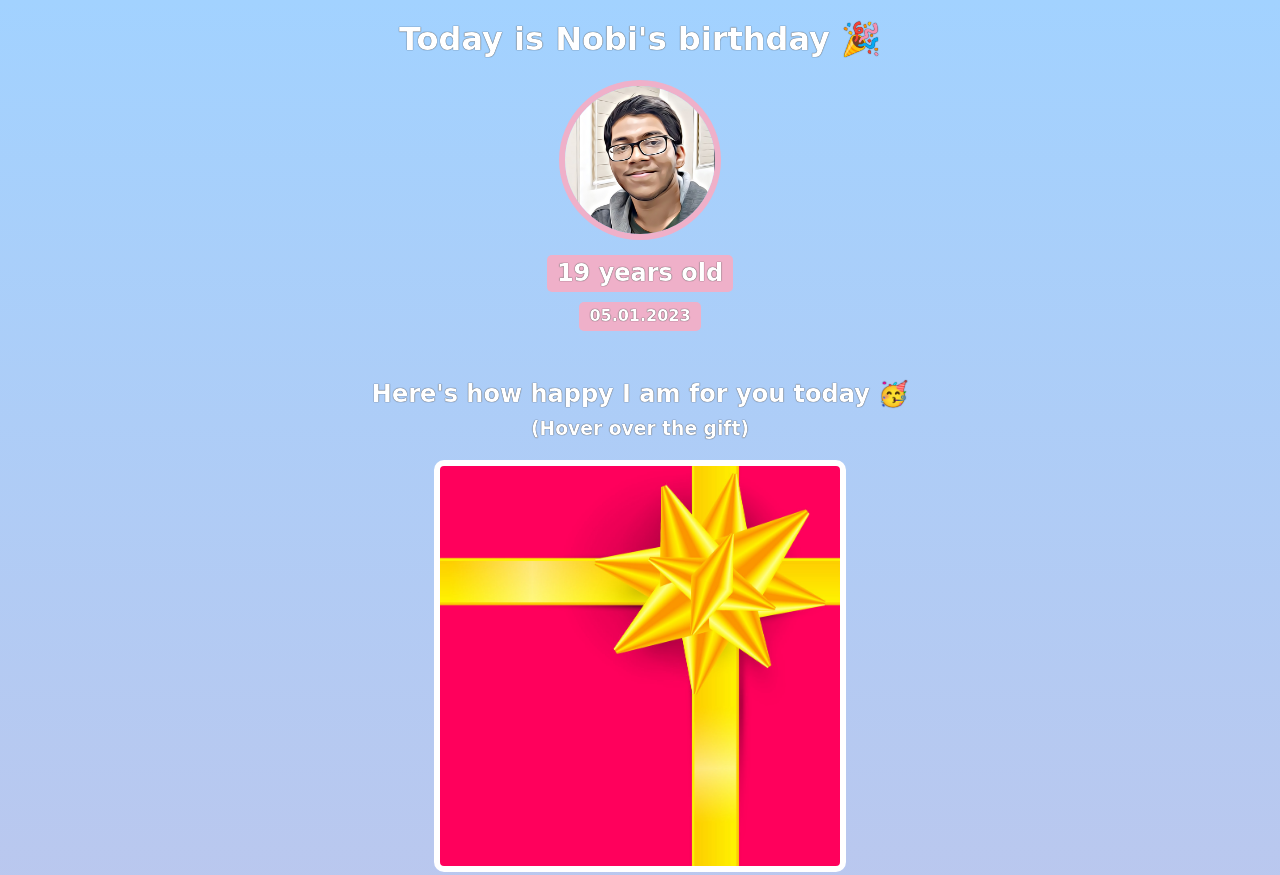
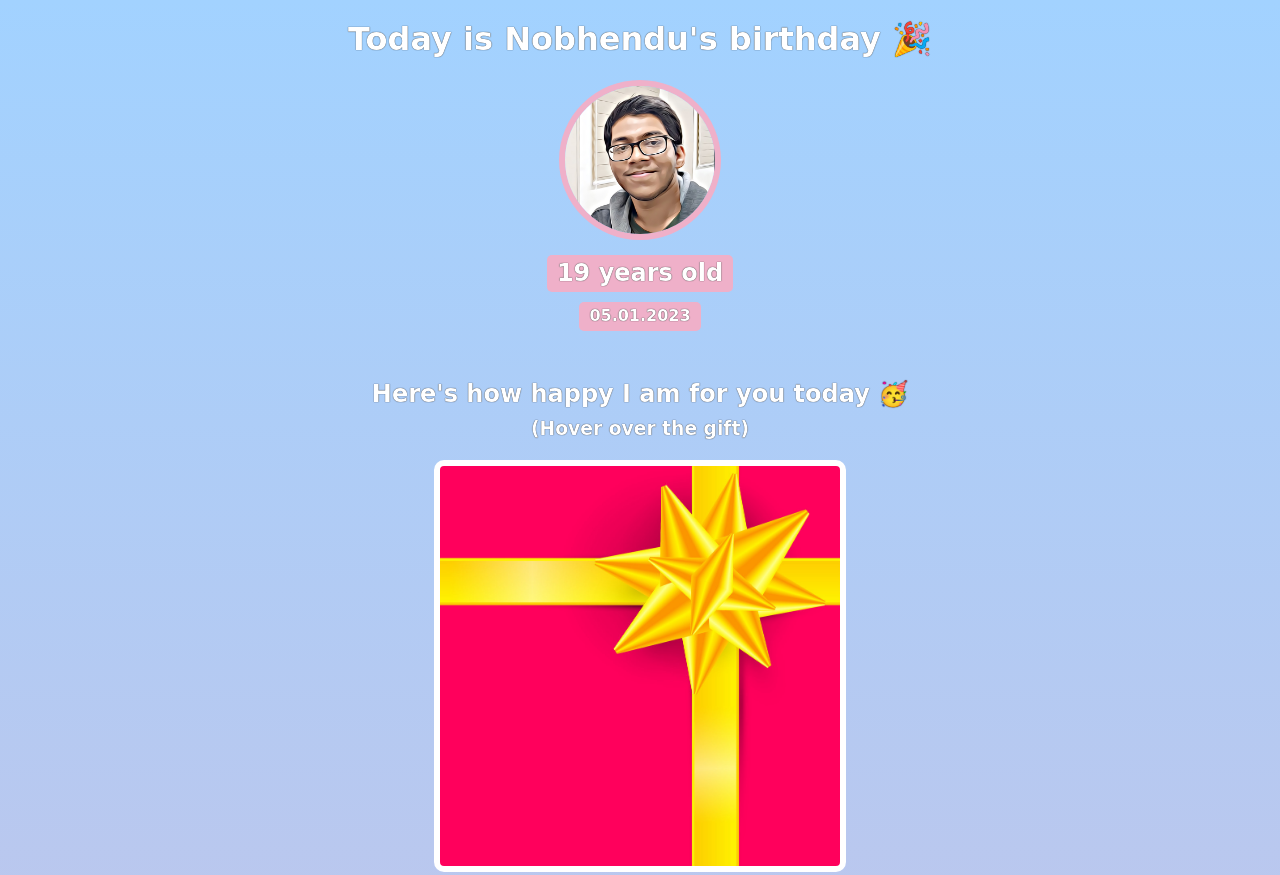
Before and after one commit to Nobhendu/birthday-gift-site, a plain HTML site: page index.html in a window 1280 px wide. Shown: the top 875 px of the page. Drawn offline with nearby package versions, Linux system fonts and the light colour scheme; a web font is replaced by a local one.

Commit message:
Update index.html

```diff
--- a/index.html
+++ b/index.html
@@ -7,7 +7,7 @@
     </head>
     <body>
         <div id="header">
-            <h1>Today is Nobi's birthday 🎉</h1>
+            <h1>Today is Nobhendu's birthday 🎉</h1>
             <img id="bff-img" src="images/nobi.jpeg">
             <h2 id="bday-age">19 years old</h2>
             <h4 id="bday-date">05.01.2023</h4>
```
